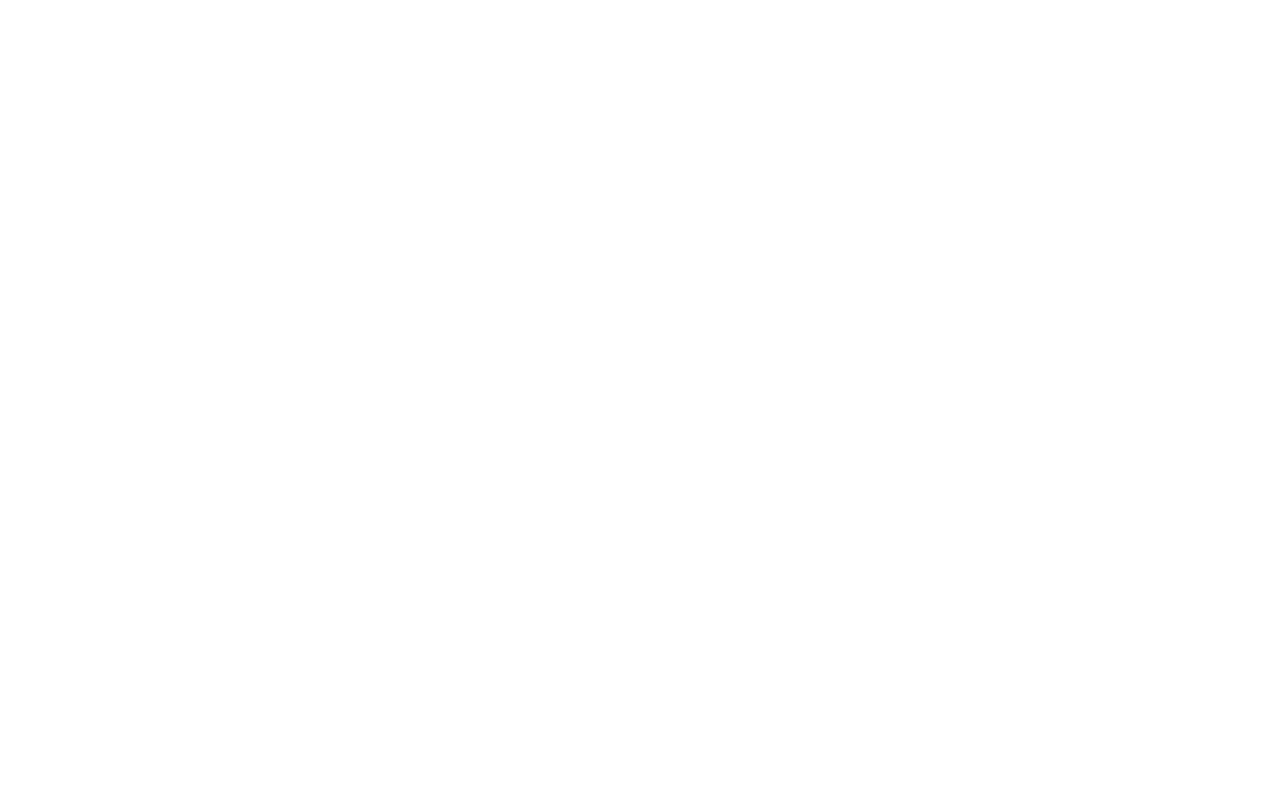
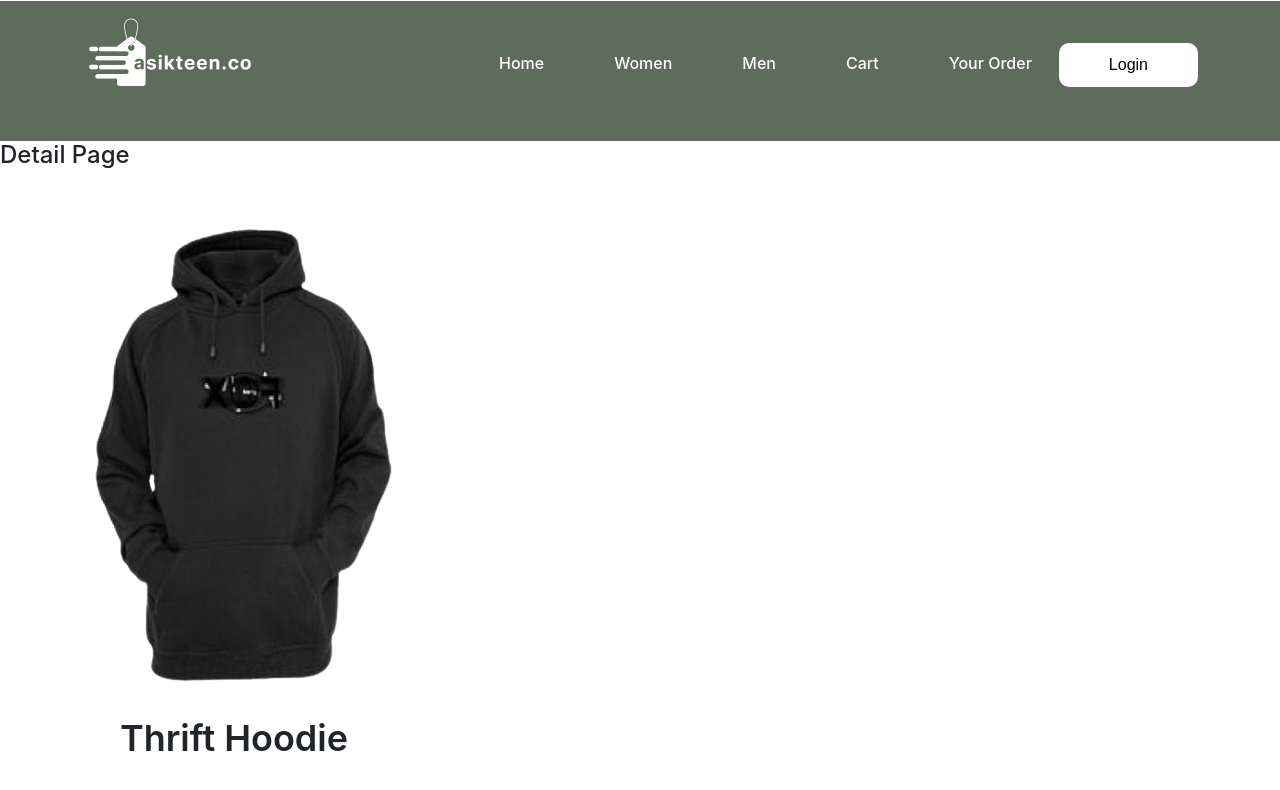
Before and after one commit to RolanFirmans/Massive-Project, a React (Vite) app in the folder asikteen_co_real/: page /DetailPage in a window 1280 px wide. Before the commit this address had no page. Shown: the top 790 px of the page. Built offline with nearby package versions, Linux system fonts and the light colour scheme.

Commit message:
update Detail Page

```diff
--- a/asikteen_co_real/package.json
+++ b/asikteen_co_real/package.json
@@ -28,6 +28,6 @@
     "eslint-plugin-react-refresh": "^0.4.6",
     "postcss": "^8.4.38",
     "tailwindcss": "^3.4.3",
-    "vite": "^5.2.0"
+    "vite": "^5.2.11"
   }
 }
--- a/asikteen_co_real/src/App.jsx
+++ b/asikteen_co_real/src/App.jsx
@@ -7,6 +7,9 @@
 import MenPage from "./pages/MenPage";
 import WomenPage from "./pages/WomenPage";
 import YourOrder from "./pages/YourOrder";
+import DetailPage from "./pages/DetailPage";
+import DetailPageWrapper from "./component/DetailPageWrapper";
+import ProductListPage from "./component/ProductListPage";
 
 
 
@@ -23,6 +26,9 @@
     <Route path="/WomenPage" element={<WomenPage />} />
     <Route path="/YourOrder" element={<YourOrder />} />
     <Route path="/WomenPage" element={<HomePage />} />
+    <Route path="/DetailPage" element={<DetailPage />} />
+    <Route path="/product/:id" component={DetailPage} />
+    <Route path="/" component={ProductListPage} />
     </Routes>
 
 
--- a/asikteen_co_real/src/Css/Css.css
+++ b/asikteen_co_real/src/Css/Css.css
@@ -269,6 +269,12 @@
 
 /*  Card */
 
+  .product-card-display h4 {
+    font-size: 36px;
+    font-weight: 600;
+    padding-left: 120px;
+  }
+
   .product-card {
     background-color: #f5f5f5;
     border-radius: 8px;
@@ -302,6 +308,7 @@
   }
 
   .view-button {
+    text-decoration: none;
     background-color: #5E6C5B;
     color: white;
     border: none;
--- /dev/null
+++ b/asikteen_co_real/src/component/DetailPageWrapper.jsx
@@ -0,0 +1,10 @@
+import React from 'react';
+import "../Css/Css.css";
+import DetailPage from '../pages/DetailPage';
+
+const DetailPageWrapper = ({ match }) => {
+    const { id } = match.params;
+    return <DetailPage selectedProductId={parseInt(id, 10)} />;
+};
+
+export default DetailPageWrapper
--- a/asikteen_co_real/src/component/ProductCard.jsx
+++ b/asikteen_co_real/src/component/ProductCard.jsx
@@ -1,5 +1,6 @@
 import React from 'react';
 import "../Css/Css.css";
+import { Link } from 'react-router-dom';
 
 
 const ProductCard = ({ image, title, price, oldPrice }) => {
@@ -9,7 +10,7 @@
         <h3>{title}</h3>
         <p className="price">Rp. {price}</p>
         {oldPrice && <p className="old-price">Rp. {oldPrice}</p>}
-        <button className="view-button">VIEW PRODUCTS</button>
+        <Link to="/DetailPage" className="view-button">VIEW PRODUCTS</Link>
       </div>
     );
   };
--- /dev/null
+++ b/asikteen_co_real/src/component/ProductCardDisplay.jsx
@@ -0,0 +1,14 @@
+// src/component/ProductCardDisplay.js
+import React from 'react';
+import "../Css/Css.css";
+
+const ProductCardDisplay = ({ image, title }) => {
+    return (
+        <div className="product-card-display">
+            <img src={image} alt="Product" className="product-image-display" />
+            <h4>{title}</h4>
+        </div>
+    );
+};
+
+export default ProductCardDisplay;
--- /dev/null
+++ b/asikteen_co_real/src/component/ProductListPage.jsx
@@ -0,0 +1,24 @@
+// src/pages/ProductListPage.js
+import React from 'react';
+import ProductCard from '../component/ProductCard';
+import { productsd } from '../data/ProductDisplay';
+import "../Css/Css.css";
+
+const ProductListPage = () => {
+    return (
+        <div className="product-list-page">
+            {productsd.map(product => (
+                <ProductCard
+                    key={product.id}
+                    id={product.id}
+                    image={product.image}
+                    title={product.title}
+                    price={product.price}
+                    oldPrice={product.oldPrice}
+                />
+            ))}
+        </div>
+    );
+};
+
+export default ProductListPage;
--- /dev/null
+++ b/asikteen_co_real/src/data/ProductDisplay.jsx
@@ -0,0 +1,40 @@
+import "../Css/Css.css";
+import ThriftHoodie from '../assets/img/WomenC/ThriftHoodie.png';
+import ThrifLongShirt from '../assets/img/WomenC/ThrifLongShirt.png';
+import ThriftTShirt from '../assets/img/WomenC/ThriftTShirt.png';
+import ThriftSweaterVintage from '../assets/img/WomenC/ThriftSweaterVintage.png';
+import ThriftSkenaTShirt from '../assets/img/WomenC/ThriftSkenaTShirt.png';
+import UniqloXKaws from '../assets/img/WomenC/UniqloXKaws.png';
+import ThriftWinterSweater from '../assets/img/WomenC/ThriftWinterSweater.png';
+import ThriftKemejaFlanel from '../assets/img/WomenC/ThriftKemejaFlanel.png';
+import BAPECamoShark from '../assets/img/WomenC/BAPECamoShark.png';
+import AirForceParanoise from '../assets/img/SepatuW/AirForceParanoise.png';
+import NikeDunk from '../assets/img/SepatuW/NikeDunk.png';
+import AdidasSamba from '../assets/img/SepatuW/AdidasSamba.png';
+import AirJordan from '../assets/img/SepatuW/AirJordan.png';
+import ConverseChuckTaylor from '../assets/img/SepatuW/ConverseChuckTaylor.png';
+import VansOldSchool from '../assets/img/SepatuW/VansOldSchool.png';
+import DrMartens from '../assets/img/SepatuW/DrMartens.png';
+import NikeSuperrep from '../assets/img/SepatuW/NikeSuperrep.png';
+import ConverseChuckPlus from '../assets/img/SepatuW/ConverseChuckPlus.png';
+import Courduroy from '../assets/img/CelanaW/Courduroy.png';
+import DenimBoysJeans from '../assets/img/CelanaW/DenimBoysJeans.png';
+import RickowensSlabJeans from '../assets/img/CelanaW/RickowensSlabJeans.png';
+import BeltCargoPantsBlack from '../assets/img/CelanaW/BeltCargoPantsBlack.png';
+import FilaTrackPantsSize from '../assets/img/CelanaW/FilaTrackPantsSize.png';
+import AdidasTrackPants from '../assets/img/CelanaW/AdidasTrackPants.png';
+import v from '../assets/img/CelanaW/v.png';
+import x from '../assets/img/CelanaW/x.png';
+import b from '../assets/img/CelanaW/b.png';
+
+
+export const productsd = [
+    {
+      id: 1,
+      image: ThriftHoodie,
+      title: 'Thrift Hoodie',
+      price: '70.000',
+      oldPrice: '79.000',
+      category: 'Clothes'
+    }
+  ];
--- /dev/null
+++ b/asikteen_co_real/src/pages/DetailPage.jsx
@@ -0,0 +1,25 @@
+import React from "react";
+import "../Css/Css.css";
+import NavbarComponent from "../component/NavbarComponent";
+import { productsd } from "../data/ProductDisplay";
+import ProductCardDisplay from "../component/ProductCardDisplay";
+
+const DetailPage = () => {
+    return (
+        <>
+            <NavbarComponent />
+            <h4 className="h4-Detail">Detail Page</h4>
+            <div className="product-grid-detail">
+                {productsd.map(product => (
+                    <ProductCardDisplay
+                        key={product.id}
+                        image={product.image}
+                        title={product.title}
+                    />
+                ))}
+            </div>
+        </>
+    );
+};
+
+export default DetailPage;
--- /dev/null
+++ b/package.json
@@ -0,0 +1,5 @@
+{
+  "dependencies": {
+    "vite": "^5.2.11"
+  }
+}
```
Also changed, not shown: 2 other files (tests, documents, lock files or other folders).
